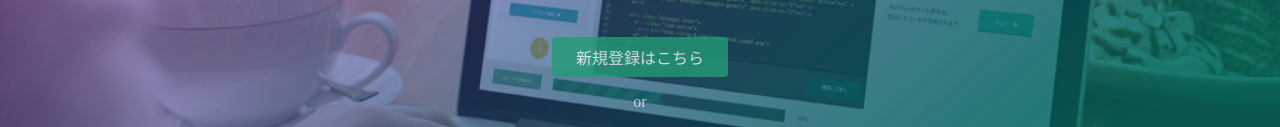
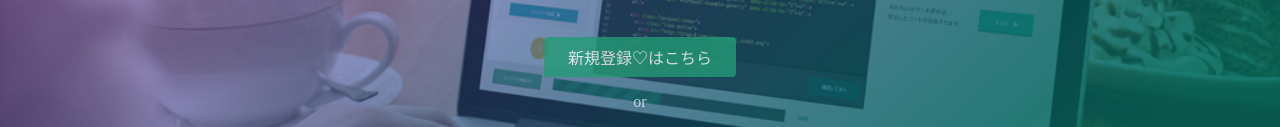
Before and after one commit to FugaKatsumura/FugaKatsumura.github.io, a plain HTML site: page index.html in a window 1280 px wide. Shown: the part 395-522 px from the top of the page. Drawn offline with Linux system fonts and the light colour scheme.

Commit message:
Update index.html

```diff
--- a/index.html
+++ b/index.html
@@ -26,7 +26,7 @@
       <h1>LEARN TO CODE.<br>LEARN TO BE CREATIVE.</h1>
       <p>Progateはオンラインプログラミング学習サービスです。<br>初心者にもやさしいスライドとレッスンで、ウェブサービスを作りながらプログラミングを学んでいきましょう。</p>
       <div class="btn-wrapper">
-        <a href="#" class="btn signup">新規登録はこちら</a>
+        <a href="#" class="btn signup">新規登録♡はこちら</a>
         <p>or</p>
         <a href="#" class="btn facebook"><span class="fa fa-facebook"></span>Facebookで登録</a>
         <a href="#" class="btn twitter"><span class="fa fa-twitter"></span>Twitterで登録</a>
```
